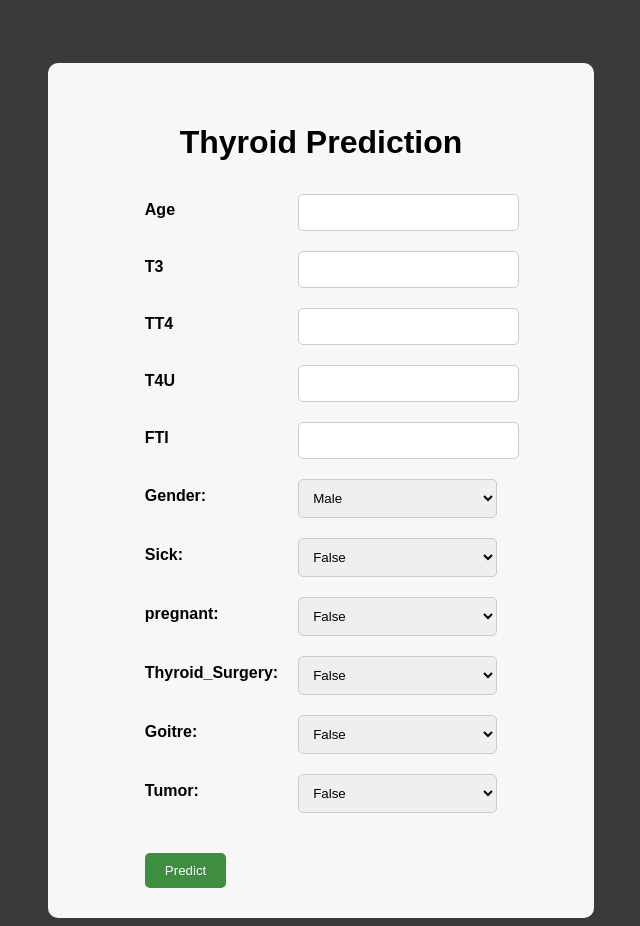
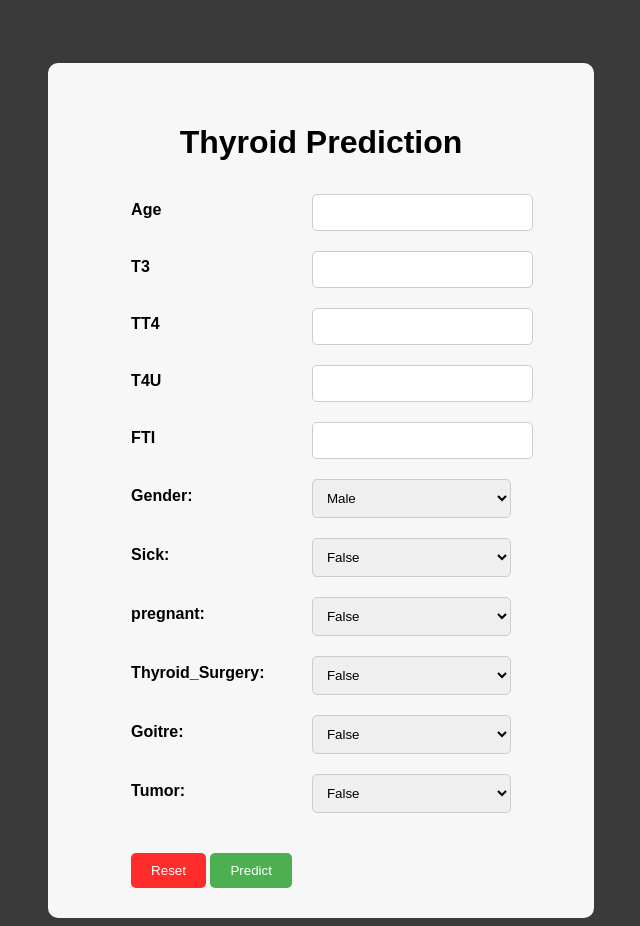
Before and after one commit to Pranav-Nair/disease_predictor, a Flask app: page /thyroid in a window 1280 px wide. Shown: the whole page, without its empty margins (319-959 px from the left). Run offline with Flask 3, Linux system fonts and the light colour scheme.

Commit message:
Removed unused HTML

```diff
--- a/templates/website/thyroid.html
+++ b/templates/website/thyroid.html
@@ -68,15 +68,15 @@
     margin-top: 20px;
   }
 
-  #submit {
-    background-color: #3e8e41;
-  }
-
-  #error {
-    color: red;
-    font-weight: bold;
-    font-size: large;
-  }
+  #reset {
+        color: #fff;
+        padding: 10px 20px;
+        border: none;
+        border-radius: 5px;
+        cursor: pointer;
+        margin-top: 20px;
+        background-color: #ff2c2c;
+      }
   </style>
 </head>
 <body>
@@ -195,11 +195,9 @@
         </td>
       </tr>
       <tr>
-      </td>
-      </td>
       <td>
+        <button type="reset" id="reset">Reset</button>
         <button id="submit">Predict</button>
-
       </td>
       </tr>
     </table>
```
Also changed, not shown: templates/website/diabetese.html (+10 -12 lines), templates/website/heartdisease.html (+9 -11 lines), templates/website/lungcancer.html (+9 -8 lines), templates/website/results/result.html (+17 -0 lines).
